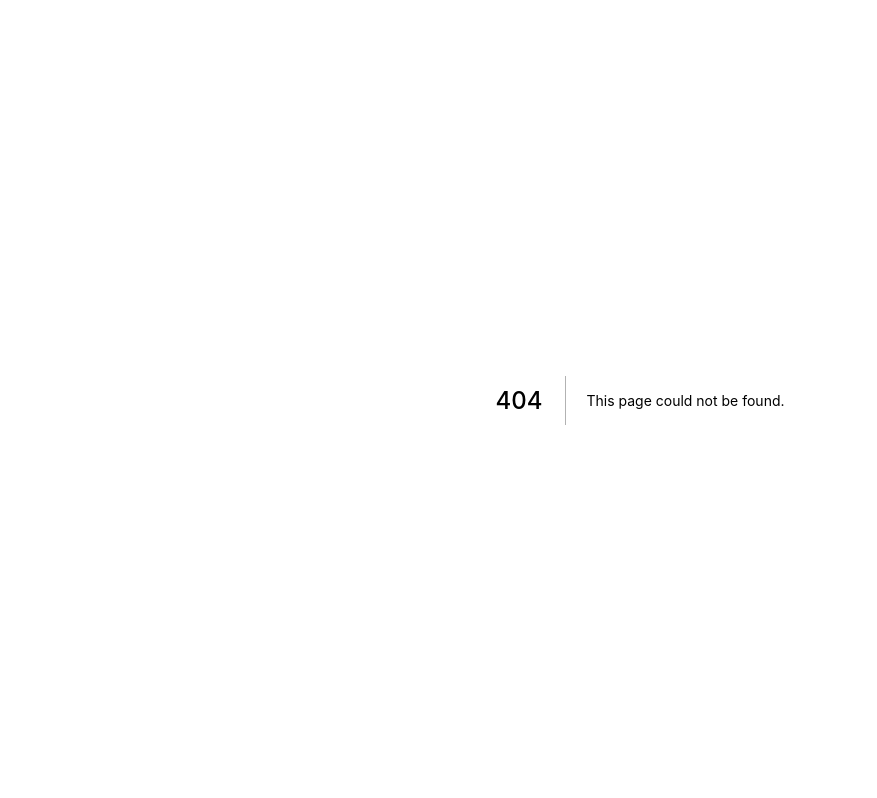
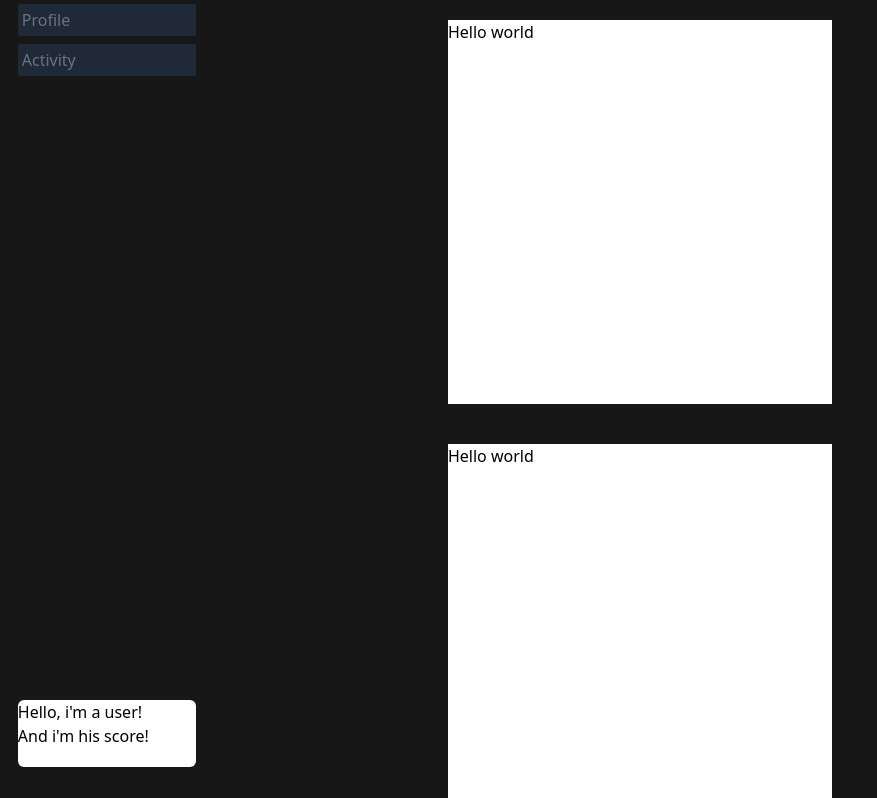
Before and after one commit to Golldans/ressurexitus, a Next.js app: page /home in a window 1280 px wide. Before the commit this address had no page. Shown: the top 798 px of the page, without its empty margins (0-877 px from the left). Built offline with nearby package versions, Linux system fonts and the light colour scheme.

Commit message:
feat: Basic home layout with infinite scrolling posts

```diff
--- /dev/null
+++ b/src/components/home/posts/postTemplate/index.tsx
@@ -0,0 +1,15 @@
+import { Fragment } from "react";
+
+interface serverProps {
+
+}
+
+export default function PostTemplate() {
+    return (
+        <Fragment>
+            <div className="w-96 h-96 m-5 bg-white">
+                Hello world
+            </div>
+        </Fragment>
+    )
+}
--- /dev/null
+++ b/src/components/home/userMenu/menuItems/index.tsx
@@ -0,0 +1,20 @@
+import Link from "next/link";
+import { Fragment } from "react";
+
+interface serverProps {
+    title: string;
+}
+
+export default function MenuItems({title}: serverProps) {
+    return (
+        <Fragment>
+            <div className="w-5/6 m-1 p-1 rounded-sm bg-gray-800">
+                <Link href={'#'}>
+                    <a className="text-gray-500 hover:text-white duration-300 cursor-pointer">
+                        {title}
+                    </a>
+                </Link>
+            </div>
+        </Fragment>
+    )
+}
--- /dev/null
+++ b/src/pages/about/index.tsx
@@ -0,0 +1,13 @@
+import { Fragment } from "react";
+
+export default function Home() {
+    return (
+        <Fragment>
+            <section className="grid grid-col bg-neutral-900 w-screen h-screen">
+                <h1 className="text-white text-9xl">
+                    Golldan
+                </h1>
+            </section>
+        </Fragment>
+    )
+}
--- /dev/null
+++ b/src/pages/home/index.tsx
@@ -0,0 +1,36 @@
+import { Fragment } from "react";
+import PostTemplate from "../../components/home/posts/postTemplate";
+import MenuItems from "../../components/home/userMenu/menuItems";
+
+export default function Home() {
+    return (
+        <Fragment>
+            <main className="flex">
+               <div className="h-screen w-1/6 flex flex-col items-center justify-center sticky top-0 bg-neutral-900">
+                    <div className="w-full h-5/6 flex flex-col items-center justify-start">
+                        <MenuItems title={'Profile'}/>
+                        <MenuItems title={'Activity'}/>
+                    </div>
+                    <div className="w-full h-1/6 flex items-center justify-center">
+                        <div className="w-5/6 h-1/2 flex flex-col bg-white rounded-md">
+                            <span>
+                                Hello, i&apos;m a user!
+                            </span>
+                            <span>
+                                And i&apos;m his score!
+                            </span>
+                        </div>
+                    </div>
+                </div>
+                <div className="w-4/6 flex flex-col items-center justify-start bg-neutral-900">
+                    <PostTemplate />
+                    <PostTemplate />
+                    <PostTemplate />
+                    <PostTemplate />
+                </div>
+                <div className="h-screen w-1/6 sticky top-0 bg-neutral-900">
+                </div>
+            </main>
+        </Fragment>
+    )
+}
```
Also changed, not shown: src/pages/index.tsx (+1 -1 lines).
